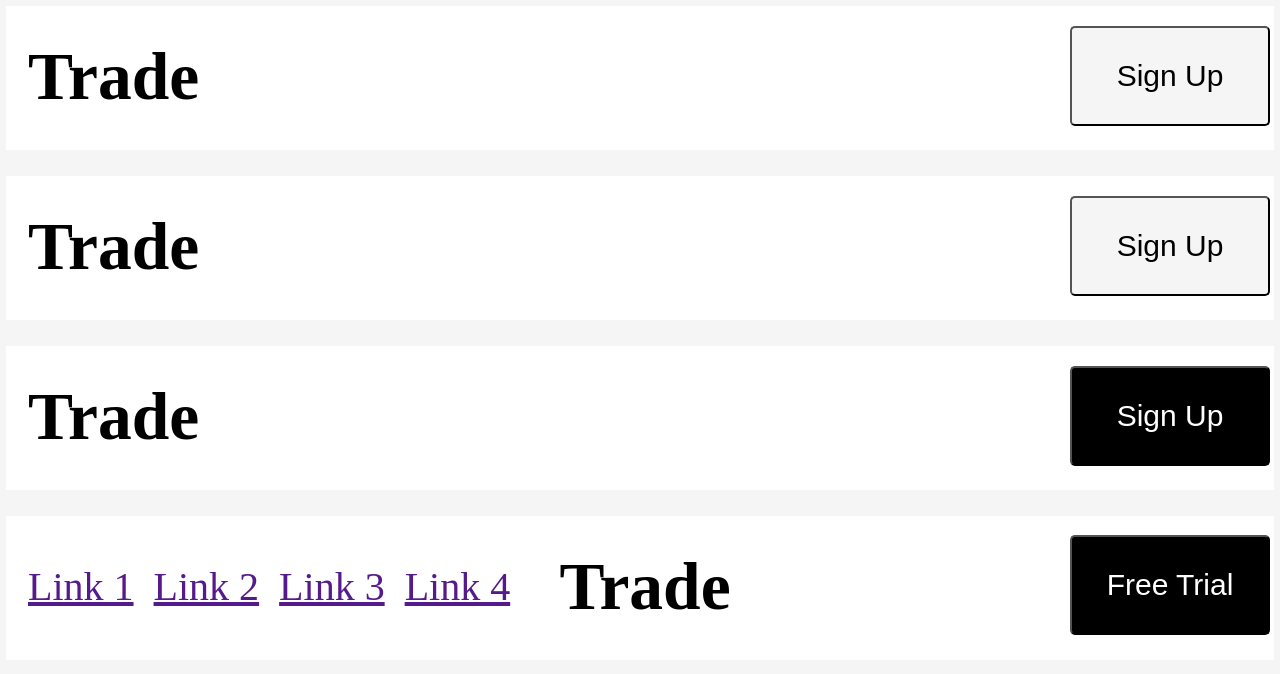
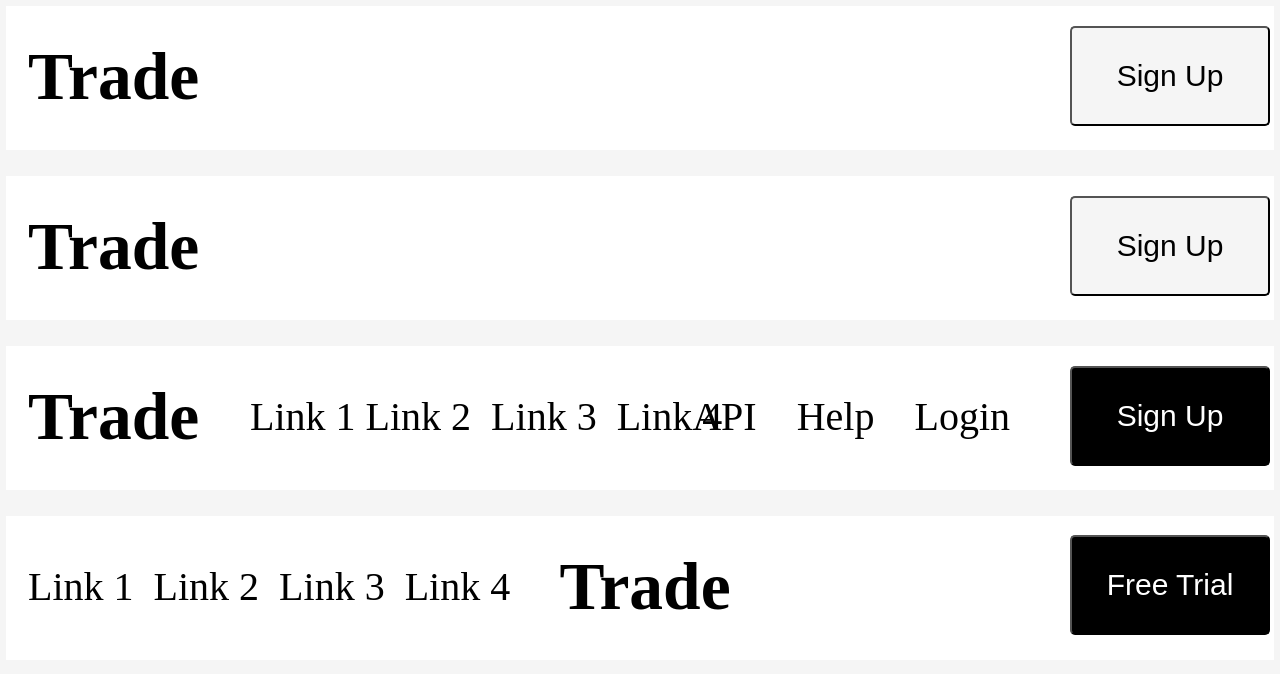
Before and after one commit to chrisjimenez10/html-css-practice-lab, a plain HTML site: page index2.html in a window 1280 px wide. Drawn offline with Linux system fonts and the light colour scheme.

Commit message:
added level 3 left side links and level 3 right side links

```diff
--- a/css/style2.css
+++ b/css/style2.css
@@ -25,6 +25,24 @@ nav {
     /* outline: var(--outline); */
     margin: -68px 0 0 0;
     font-size: 22px;
+}
+#level-3 {
+    position: absolute;
+    right: 250px;
+    font-size: 40px;
+}
+#left-links-3 {
+    position: absolute;
+    left: 250px;
+    font-size: 40px;
+}
+.left-level-3 {
+    margin: 0 10px 0 10px;
+}
+.third-links {
+    /* outline: var(--outline); */
+    font-size: 40px;
+    margin: 0 20px 0 20px;
 }
 .fourth-links {
     /* outline: var(--outline); */
--- a/index2.html
+++ b/index2.html
@@ -17,11 +17,13 @@
     </div>
     <div class="bar">
         <section><h1>Trade</h1></section>
+        <nav id="left-links-3"><a class=""left-level-3">Link 1</a><a class="left-level-3">Link 2</a><a class="left-level-3">Link 3</a><a class="left-level-3">Link 4</a></nav>
+        <nav id="level-3"><a class="third-links">API</a><a class="third-links">Help</a><a class="third-links">Login</a></nav>
         <button class="right-button black-button"><span>Sign Up</span></button>
     </div>
     <div class="bar">
         <section><h1 id="center-trade">Trade</h1></section>
-        <nav><a class="fourth-links" href="">Link 1</a><a class="fourth-links" href="">Link 2</a><a class="fourth-links" href="">Link 3</a><a class="fourth-links" href="">Link 4</a></nav>
+        <nav><a class="fourth-links">Link 1</a><a class="fourth-links">Link 2</a><a class="fourth-links">Link 3</a><a class="fourth-links">Link 4</a></nav>
         <button class="right-button black-button last"><span>Free Trial</span></button>
     </div>
 </body>
```
